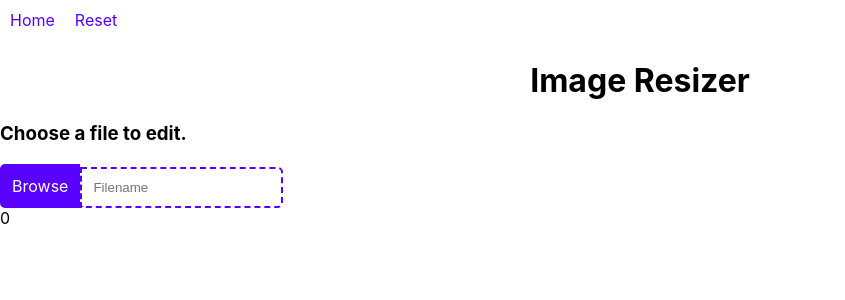
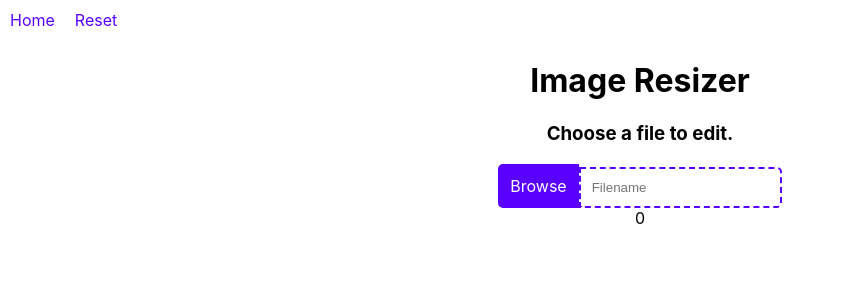
Before and after one commit to JosephThomasVasquez/react-img-resizer, a React (Create React App) app: page / in a window 1280 px wide. Shown: the top 300 px of the page, without its empty margins (0-845 px from the left). Built offline with nearby package versions, Linux system fonts and the light colour scheme.

Commit message:
Centered image form

```diff
--- a/src/mainStyles.css
+++ b/src/mainStyles.css
@@ -79,6 +79,11 @@ input[type="text"]:focus:hover {
   transition:all 1s cubic-bezier(0.075, 0.82, 0.165, 1);
 }
 
+.image-form-container {
+  margin: 0 auto;
+  text-align: center;
+}
+
 .file-selector-label {
     display: inline-block;
     max-height: 20px;
```
